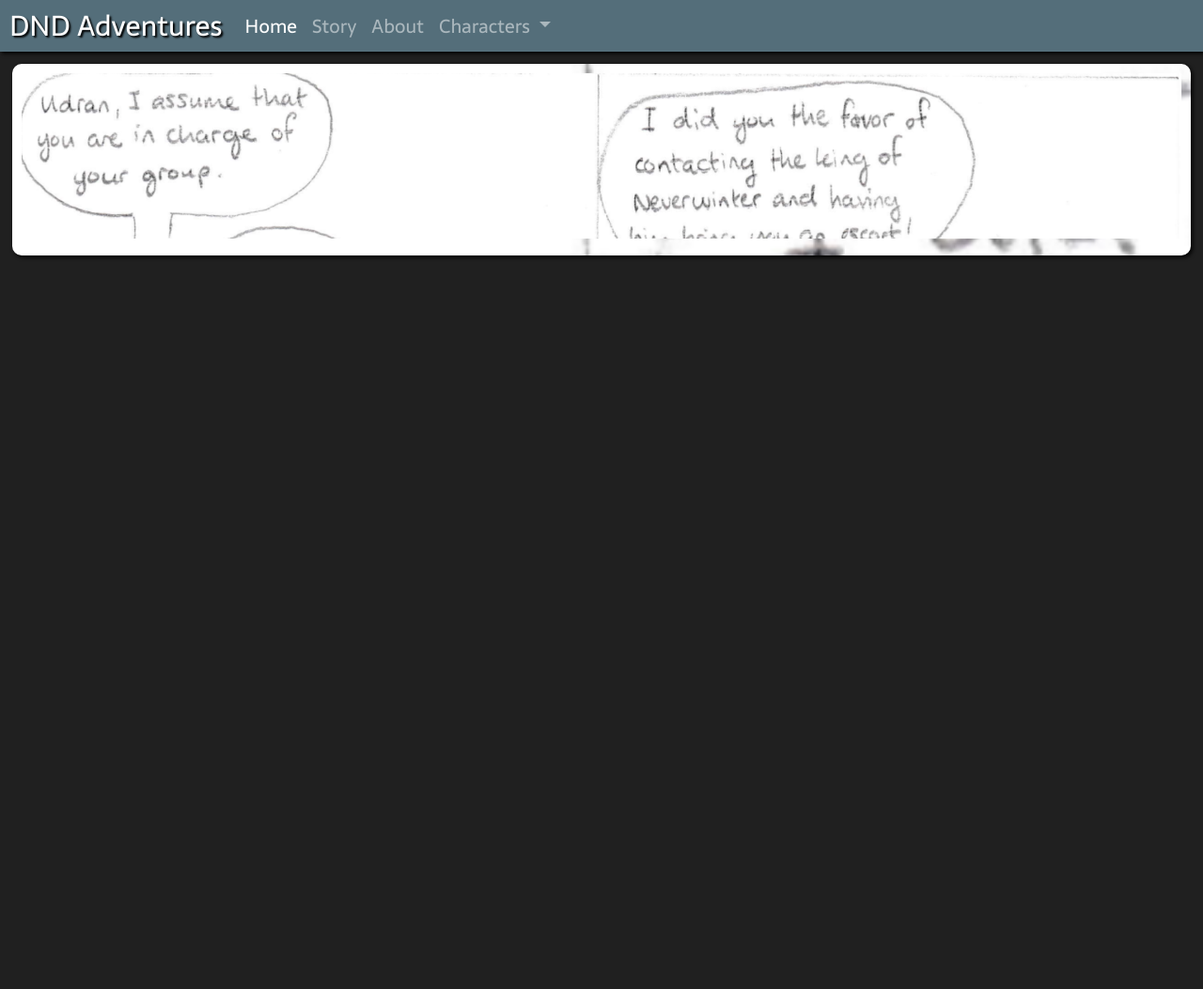
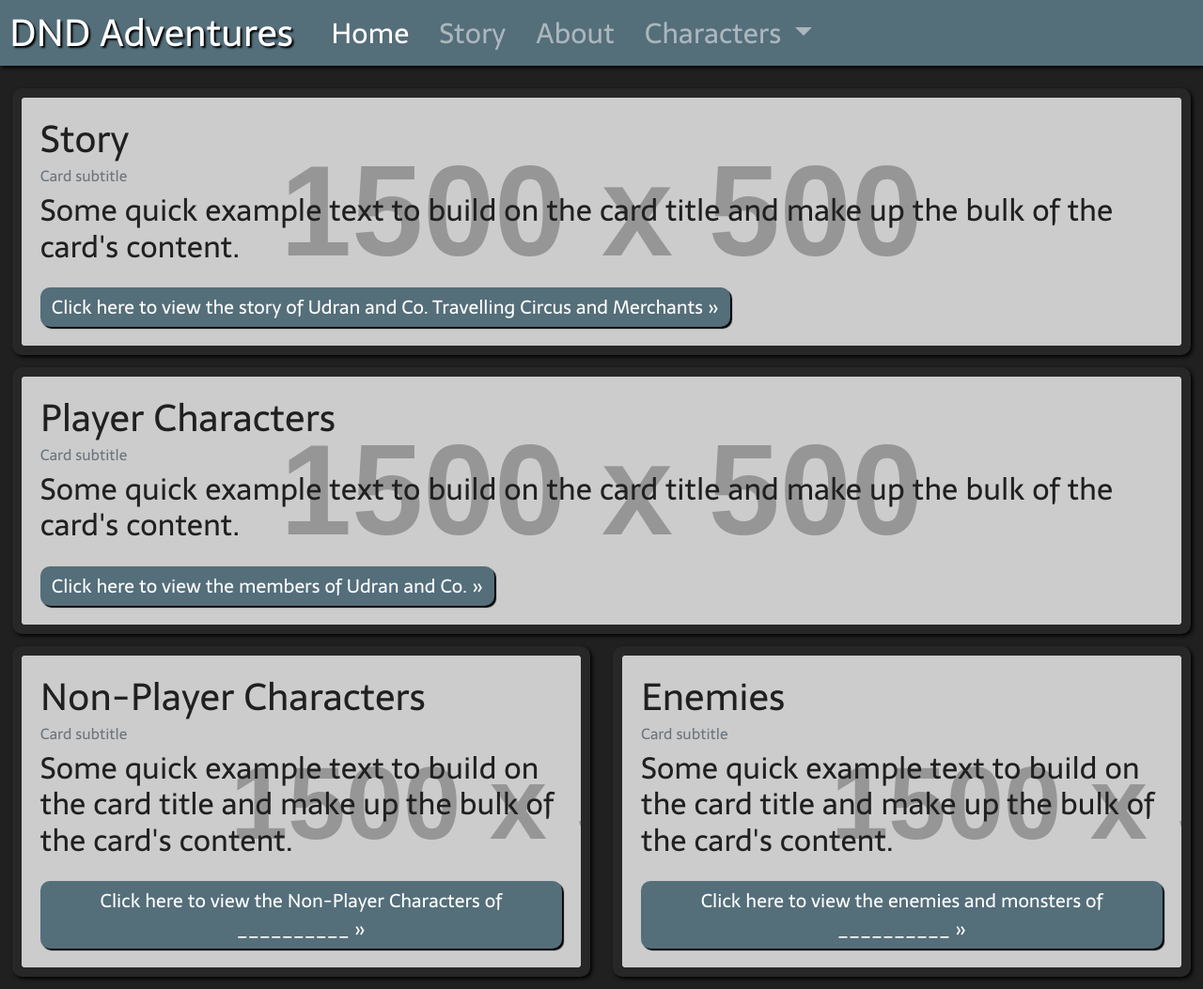
Before and after one commit to Doop2fab/dnd-adventures, a plain HTML site: page index.html in a window 1280 px wide. Shown: the whole page at 94% size. Before the commit the page ends 800 px from the top, so only its background shows below. Drawn offline with nearby package versions, Linux system fonts and the light colour scheme; placeholder pictures from the web are drawn by us.

Commit message:
Created the landing page

```diff
--- a/index.html
+++ b/index.html
@@ -24,7 +24,7 @@
 
   <!-- Navigation -->
 
-  <body>
+
   <nav class="navbar navbar-expand-lg sticky-top navbar-dark" id="shadow-box">
     <!---574b90, 9e579d, fc85ae-->
     <a class="navbar-brand" href="index.html" id="shadow">DND Adventures</a>
@@ -34,15 +34,15 @@
     <div class="navbar-nav collapse navbar-collapse" id="collapsibleNavbar">
       <ul class="navbar-nav mr-auto mt-2 mt-lg-0">
         <li>
-            <a class="nav-item nav-link active" href="index.html">Home <span class="sr-only">(current)</span></a>
+          <a class="nav-item nav-link ml-3 active" href="index.html">Home <span class="sr-only">(current)</span></a>
         </li>
         <li>
-            <a class="nav-item nav-link" href="about.html">Story</a>
+          <a class="nav-item nav-link ml-3" href="about.html">Story</a>
         </li>
         <li>
-            <a class="nav-item nav-link" href="information.html">About</a>
+          <a class="nav-item nav-link ml-3" href="information.html">About</a>
         </li>
-          <li class="nav-item dropdown">
+        <li class="nav-item dropdown ml-3">
           <a class="nav-link dropdown-toggle" href="#" id="navbarDropdown" role="button" data-toggle="dropdown"
             aria-haspopup="true" aria-expanded="false">
             Characters
@@ -57,9 +57,63 @@
       </ul>
     </div>
   </nav>
+  <div class="row justify-content-between mt-4" style="margin: 1%;">
+    <div class="col-md-12 terciary_background" style="font-size: 20px; " id="shadow-box">
+      <a href="html/story.html">
+        <div class="card " style="width: 100%;">
+          <div class="card-body story_card rounded">
+            <h1 class="card-title">Story</h1>
+            <h6 class="card-subtitle mb-2 text-muted">Card subtitle</h6>
+            <h2 class="card-text">Some quick example text to build on the card title and make up the bulk of the card's
+              content.</h2>
+            <div class="btn btn-primary mt-3">Click here to view the story of Udran and Co. Travelling Circus and
+              Merchants &raquo;</div>
+          </div>
+        </div>
+      </a>
+    </div>
+  </div>
   <div class="row justify-content-between" style="margin: 1%;">
-      <div class="col-md-12 terciary_background story_card" style="font-size: 20px;" id="shadow-box">
-          <h2 class="" id="shadow"><a href="story.html"><img src="images/dnd_1.png" alt="..." style="width: 100%; height:50%"></a></h2>
+    <div class="col-md-12 terciary_background" id="shadow-box">
+      <a href="html/story.html">
+        <div class="card " style="width: 100%;">
+          <div class="card-body story_card rounded">
+            <h1 class="card-title">Player Characters</h1>
+            <h6 class="card-subtitle mb-2 text-muted">Card subtitle</h6>
+            <h2 class="card-text">Some quick example text to build on the card title and make up the bulk of the card's
+              content.</h2>
+            <div class="btn btn-primary mt-3">Click here to view the members of Udran and Co. &raquo;</div>
+          </div>
+        </div>
+      </a>
+    </div>
+  </div>
+  <div class="row" style="margin: 1%;">
+    <div class="col terciary_background mr-4" style="font-size: 20px;" id="shadow-box">
+      <a href="html/story.html">
+        <div class="card " style="width: 100%;">
+          <div class="card-body story_card rounded">
+            <h1 class="card-title">Non-Player Characters</h1>
+            <h6 class="card-subtitle mb-2 text-muted">Card subtitle</h6>
+            <h2 class="card-text">Some quick example text to build on the card title and make up the bulk of the card's
+              content.</h2>
+            <div class="btn btn-primary mt-3">Click here to view the Non-Player Characters of __________ &raquo;</div>
+          </div>
+        </div>
+      </a>
+    </div>
+    <div class="col terciary_background" style="font-size: 20px;" id="shadow-box">
+      <a href="html/story.html">
+        <div class="card " style="width: 100%;">
+          <div class="card-body story_card rounded">
+            <h1 class="card-title">Enemies</h1>
+            <h6 class="card-subtitle mb-2 text-muted">Card subtitle</h6>
+            <h2 class="card-text">Some quick example text to build on the card title and make up the bulk of the card's
+              content.</h2>
+            <div class="btn btn-primary mt-3">Click here to view the enemies and monsters of __________ &raquo;</div>
+          </div>
+        </div>
+      </a>
     </div>
   </div>
   <!-- Bootstrap core JavaScript -->
--- a/stylesheet.css
+++ b/stylesheet.css
@@ -9,15 +9,15 @@ html{
 }
 .story_card {
   /* The image used */
-  background-image: url("images/dnd_1.png");
+  background-image: url("https://via.placeholder.com/1500x500?text=_");
 
   /* Full height */
-  height: 100%;
+  width: 100%;
   /* Center and scale the image nicely */
-  background-position: center;
+  background-position: left;
   background-repeat: no-repeat;
   background-size: cover;
-  background-attachment: fixed;
+
 }
 .about_bg{
   height: 55%;
@@ -39,14 +39,16 @@ html{
   padding-left: 10px;
 }
 .navbar-brand{
+  font-size: 40px;
+  padding: 0%;
+
+}
+.nav-link{
   font-size: 30px;
   padding: 0%;
 
 }
-.nav-link{
-  font-size: 20px;
-  padding: 0%;
-}
+
 
 
 
@@ -142,7 +144,15 @@ a:active {
   border: 0;
 
 }
-
+.card-text{
+  color:#202020;
+}
+.card-title{
+  color:#202020;
+}
+.card-img-overlay{
+  color:#202020;
+}
 .jumbotron{
   background-color: #202020;
 }
```
Also changed, not shown: html/story.html (added), images/dnd_2.png (added). Lines whose indentation alone changed are shown as unchanged.
